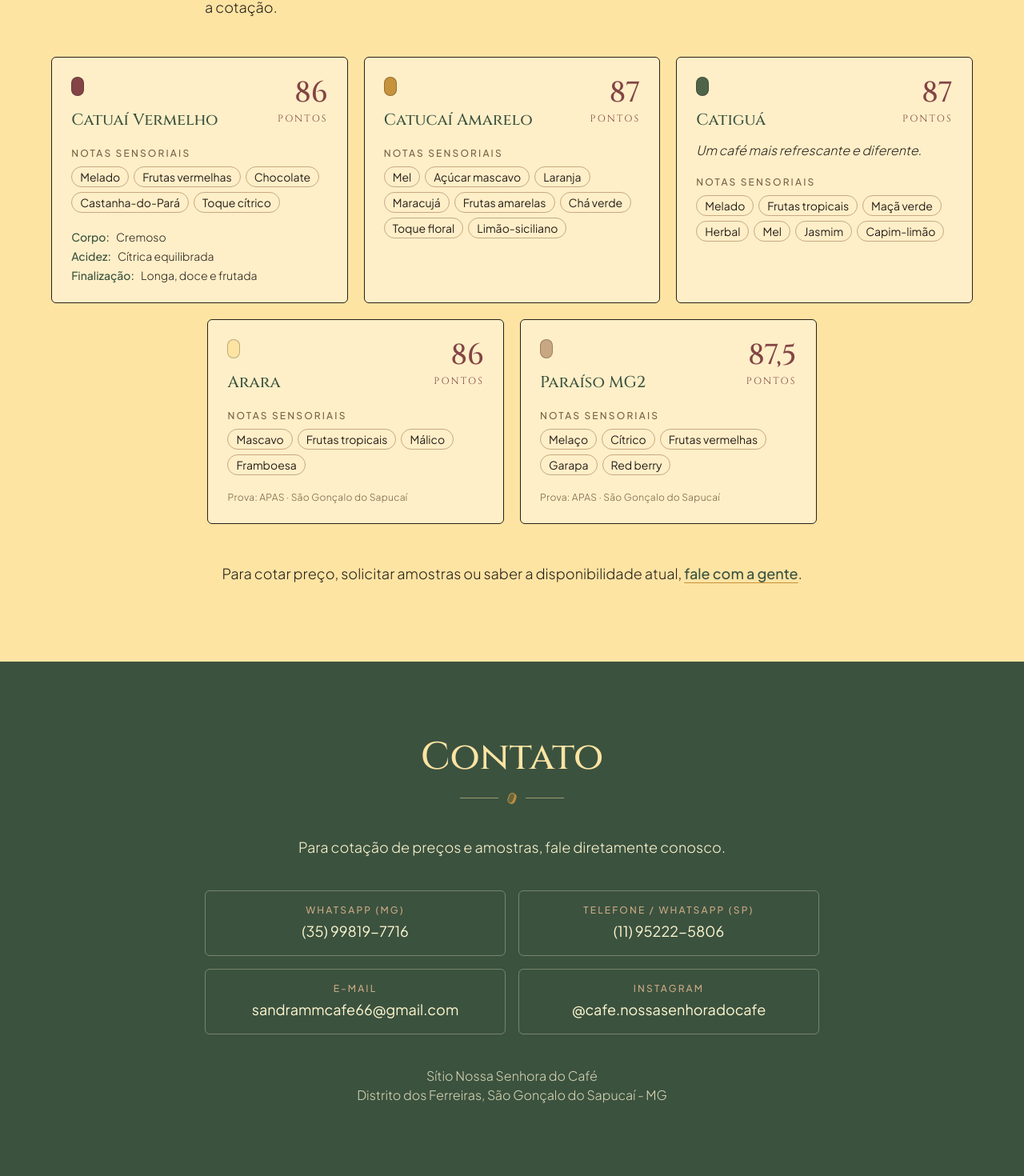
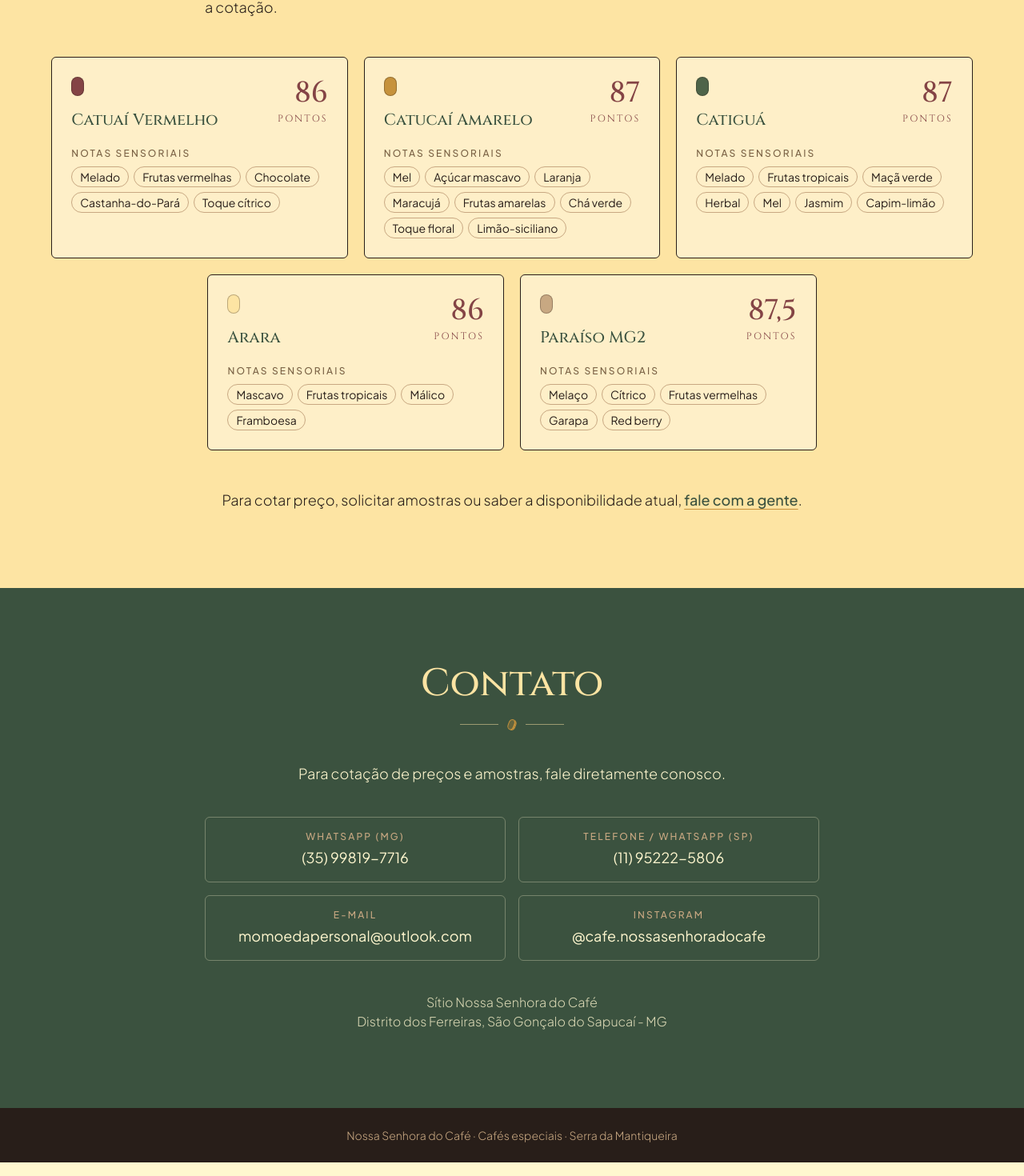
Before and after one commit to Eduardo-Muricy/cafenossasenhora, a Next.js app: page / in a window 1280 px wide. Shown: the part 3443-4913 px from the top of the page at 80% size. Built offline with nearby package versions, Linux system fonts and the light colour scheme.

Commit message:
Ajustres no card do cafe

```diff
--- a/components/Cafes.js
+++ b/components/Cafes.js
@@ -8,11 +8,7 @@ const variedades = [
     pontos: "86",
     cor: "bg-bourbon",
     notas: ["Melado", "Frutas vermelhas", "Chocolate", "Castanha-do-Pará", "Toque cítrico"],
-    perfil: [
-      ["Corpo", "Cremoso"],
-      ["Acidez", "Cítrica equilibrada"],
-      ["Finalização", "Longa, doce e frutada"],
-    ],
+
   },
   {
     nome: "Catucaí Amarelo",
@@ -24,7 +20,7 @@ const variedades = [
     nome: "Catiguá",
     pontos: "87",
     cor: "bg-oliva",
-    destaque: "Um café mais refrescante e diferente.",
+
     notas: ["Melado", "Frutas tropicais", "Maçã verde", "Herbal", "Mel", "Jasmim", "Capim-limão"],
   },
   {
@@ -32,14 +28,14 @@ const variedades = [
     pontos: "86",
     cor: "bg-aureola",
     notas: ["Mascavo", "Frutas tropicais", "Málico", "Framboesa"],
-    prova: APAS,
+
   },
   {
     nome: "Paraíso MG2",
     pontos: "87,5",
     cor: "bg-kraft",
     notas: ["Melaço", "Cítrico", "Frutas vermelhas", "Garapa", "Red berry"],
-    prova: APAS,
+
   },
 ];
 
--- a/components/Contato.js
+++ b/components/Contato.js
@@ -2,7 +2,7 @@ import Ornamento from "@/components/Ornamento";
 const canais = [
   { rotulo: "WhatsApp (MG)", valor: "(35) 99819-7716", href: "https://wa.me/5535998197716" },
   { rotulo: "Telefone / WhatsApp (SP)", valor: "(11) 95222-5806", href: "https://wa.me/5511952225806" },
-  { rotulo: "E-mail", valor: "sandrammcafe66@gmail.com", href: "mailto:sandrammcafe66@gmail.com" },
+  { rotulo: "E-mail", valor: "momoedapersonal@outlook.com", href: "mailto:momoedapersonal@outlook.com" },
   { rotulo: "Instagram", valor: "@cafe.nossasenhoradocafe", href: "https://instagram.com/cafe.nossasenhoradocafe" },
 ];
 
```
